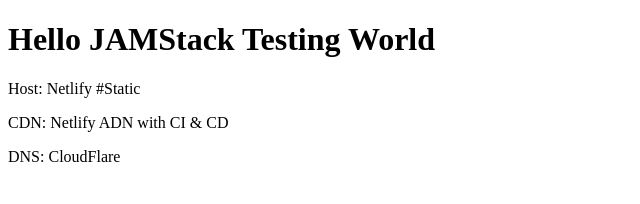
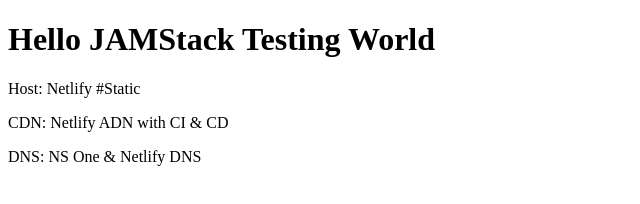
Before and after one commit to IamManchanda/test-jamstack, a plain HTML site: page index.html in a window 1280 px wide. Shown: the whole page, without its empty margins (0-640 px from the left). Drawn offline with Linux system fonts and the light colour scheme.

Commit message:
Update DNS record!

```diff
--- a/index.html
+++ b/index.html
@@ -10,6 +10,6 @@
   <h1>Hello JAMStack Testing World</h1>
   <p>Host: Netlify #Static</p>
   <p>CDN: Netlify ADN with CI & CD</p>
-  <p>DNS: CloudFlare</p>
+  <p>DNS: NS One & Netlify DNS</p>
 </body>
 </html>
```
